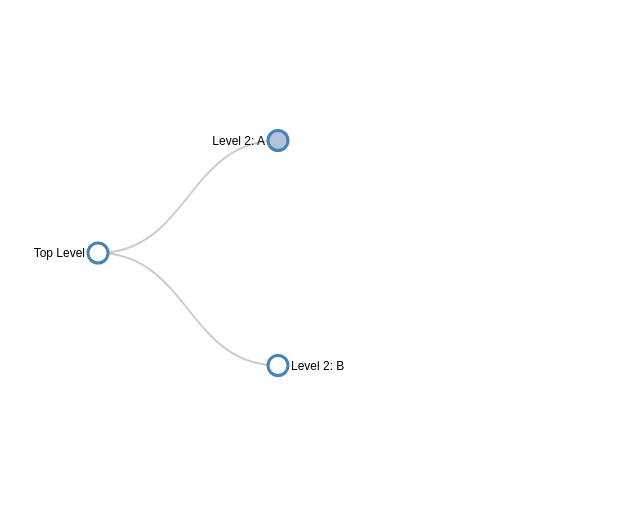
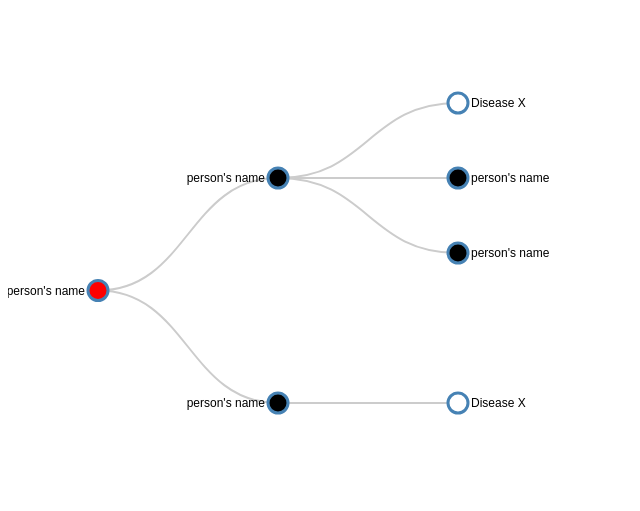
Before and after one commit to brooke-lampe/csce411-final-project, a plain HTML site: page example-webpage/index.html in a window 1280 px wide. Shown: the whole page, without its empty margins (0-640 px from the left). Drawn offline with nearby package versions, Linux system fonts and the light colour scheme.

Commit message:
added color based on node type

```diff
--- a/example-webpage/index.html
+++ b/example-webpage/index.html
@@ -3,7 +3,6 @@
 <style>
 
 .node circle {
-  fill: #fff;
   stroke: steelblue;
   stroke-width: 3px;
 }
@@ -28,16 +27,23 @@
 
 var treeData =
   {
-    "name": "Top Level",
+    "name": "person's name",
+	"type": "root",
     "children": [
       {
-        "name": "Level 2: A",
+        "name": "person's name", "type": "parent",
         "children": [
-          { "name": "Son of A" },
-          { "name": "Daughter of A" }
+          { "name": "Disease X", "type": "disease"},
+          { "name": "person's name", "type": "parent", },
+		  { "name": "person's name", "type": "parent", }
         ]
       },
-      { "name": "Level 2: B" }
+      {
+		"name": "person's name", "type": "parent",
+		"children": [
+          { "name": "Disease X", "type": "disease"},
+		]
+	  }
     ]
   };
 
@@ -68,8 +74,7 @@ root = d3.hierarchy(treeData, function(d) { return d.children; });
 root.x0 = height / 2;
 root.y0 = 0;
 
-// Collapse after the second level
-root.children.forEach(collapse);
+
 
 update(root);
 
@@ -113,7 +118,12 @@ function update(source) {
       .attr('class', 'node')
       .attr('r', 1e-6)
       .style("fill", function(d) {
-          return d._children ? "lightsteelblue" : "#fff";
+			if (d.data.type === 'root'){
+				return "red";
+			} else if (d.data.type === 'parent'){
+				return "black";
+			}
+           return "#fff";
       });
 
   // Add labels for the nodes
@@ -141,7 +151,12 @@ function update(source) {
   nodeUpdate.select('circle.node')
     .attr('r', 10)
     .style("fill", function(d) {
-        return d._children ? "lightsteelblue" : "#fff";
+        if (d.data.type === 'root'){
+				return "red";
+			} else if (d.data.type === 'parent'){
+				return "black";
+			}
+           return "#fff";
     })
     .attr('cursor', 'pointer');
 
```
